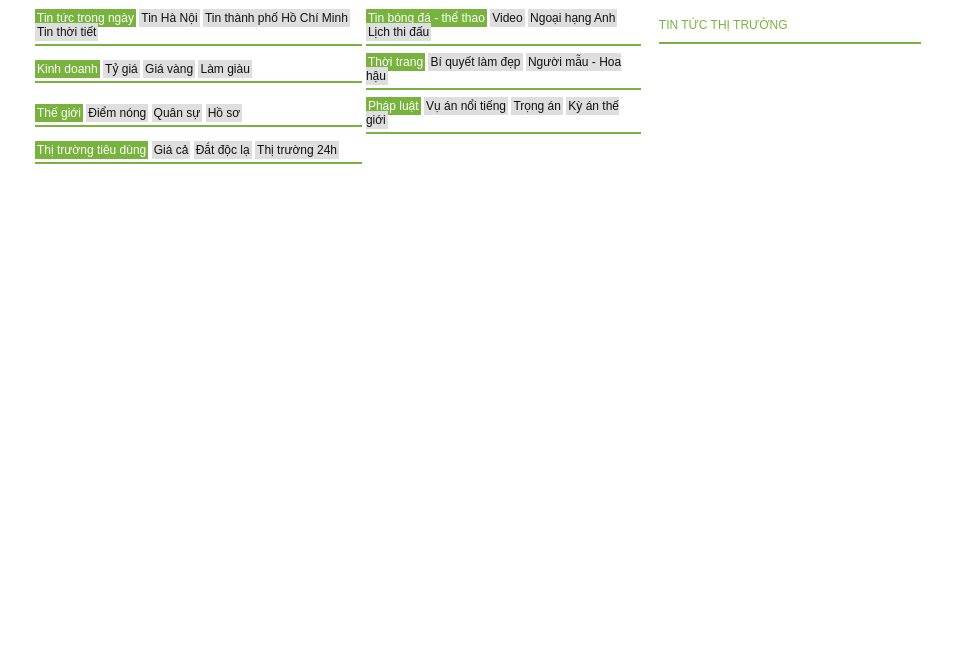
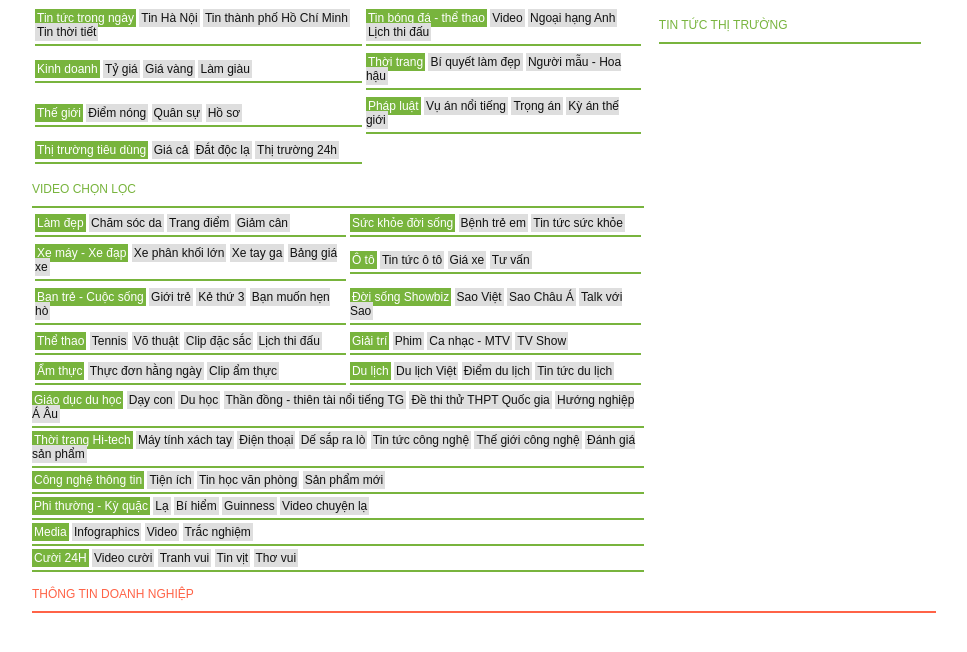
Before and after one commit to anhtu163/PTUDW2019_MagazineUDW, a PHP site: page /container.html in a window 1280 px wide. Shown: the top 652 px of the page, without its empty margins (156-1123 px from the left). Run offline with PHP 8.4, Linux system fonts and the light colour scheme.

Commit message:
update-container-ver-1.1

```diff
--- a/Container/container.html
+++ b/Container/container.html
@@ -79,14 +79,191 @@
               </span>
               <div class="lined"></div>
             </td>
-
           </tr>
         </table>
+        <div class="video-chon-loc">
+          <h2>Video chọn lọc</h2>
+          <div class="lined">
+          </div>
+        </div>
+        <table class = "tb-news">
+          <tr>
+            <td>
+                  <a href="#">Làm đẹp</a>
+                  <span>
+                    <a href="#">Chăm sóc da</a>
+                    <a href="#">Trang điểm</a>
+                    <a href="#">Giảm cân</a>
+                  </span>
+                  <div class="lined"></div>
+            </td>
+            <td>
+              <a href="#">Sức khỏe đời sống</a>
+              <span>
+                <a href="#">Bệnh trẻ em</a>
+                <a href="#">Tin tức sức khỏe</a>
+              </span>
+              <div class="lined"></div>
+            </td>
+          </tr>
+          <tr>
+            <td>
+              <a href="#">Xe máy - Xe đạp</a>
+              <span>
+                <a href="#">Xe phân khối lớn</a>
+                <a href="#">Xe tay ga</a>
+                <a href="#">Bảng giá xe</a>
+              </span>
+              <div class="lined"></div>
+            </td>
+            <td>
+              <a href="#">Ô tô</a>
+              <span>
+                <a href="#">Tin tức ô tô</a>
+                <a href="#">Giá xe</a>
+                <a href="#">Tư vấn</a>
+              </span>
+              <div class="lined"></div>
+            </td>
+          </tr>
+          <tr>
+            <td>
+              <a href="#">Bạn trẻ - Cuộc sống</a>
+              <span>
+                <a href="#">Giới trẻ</a>
+                <a href="#">Kẻ thứ 3</a>
+                <a href="#">Bạn muốn hẹn hò</a>
+              </span>
+              <div class="lined"></div>
+            </td>
+            <td>
+              <a href="#">Đời sống Showbiz</a>
+              <span>
+                <a href="#">Sao Việt</a>
+                <a href="#">Sao Châu Á</a>
+                <a href="#">Talk với Sao</a>
+              </span>
+              <div class="lined"></div>
+            </td>
+          </tr>
+          <tr>
+            <td>
+              <a href="#">Thể thao</a>
+              <span>
+                <a href="#">Tennis</a>
+                <a href="#">Võ thuật</a>
+                <a href="#">Clip đặc sắc</a>
+                <a href="#">Lịch thi đấu</a>
+              </span>
+              <div class="lined"></div>
+            </td>
+            <td>
+              <a href="#">Giải trí</a>
+              <span>
+                <a href="#">Phim</a>
+                <a href="#">Ca nhạc - MTV</a>
+                <a href="#">TV Show</a>
+              </span>
+              <div class="lined"></div>
+            </td>
+          </tr>
+          <tr>
+            <td>
+              <a href="#">Ẩm thực</a>
+              <span>
+                <a href="#">Thực đơn hằng ngày</a>
+                <a href="#">Clip ẩm thực</a>
+              </span>
+              <div class="lined"></div>
+            </td>
+            <td>
+              <a href="#">Du lịch</a>
+              <span>
+                <a href="#">Du lịch Việt</a>
+                <a href="#">Điểm du lịch</a>
+                <a href="#">Tin tức du lịch</a>
+              </span>
+              <div class="lined"></div>
+            </td>
+          </tr>
+
+        </table>
+        <div class="tb-news">
+          <a href="#">Giáo dục du học</a>
+          <span>
+            <a href="#">Dạy con</a>
+            <a href="#">Du học</a>
+            <a href="#">Thần đồng - thiên tài nổi tiếng TG</a>
+            <a href="#">Đề thi thử THPT Quốc gia</a>
+            <a href="#">Hướng nghiệp Á Âu</a>
+          </span>
+          <div class="lined"></div>
+        </div>
+        <div class="tb-news">
+          <a href="#">Thời trang Hi-tech</a>
+          <span>
+            <a href="#">Máy tính xách tay</a>
+            <a href="#">Điện thoại</a>
+            <a href="#">Dế sắp ra lò</a>
+            <a href="#">Tin tức công nghệ</a>
+            <a href="#">Thế giới công nghệ</a>
+            <a href="#">Đánh giá sản phẩm</a>
+          </span>
+          <div class="lined"></div>
+        </div>
+        <div class="tb-news">
+          <a href="#">Công nghệ thông tin</a>
+          <span>
+            <a href="#">Tiện ích</a>
+            <a href="#">Tin học văn phòng</a>
+            <a href="#">Sản phẩm mới</a>
+          </span>
+          <div class="lined"></div>
+        </div>
+        <div class="tb-news">
+          <a href="#">Phi thường - Kỳ quặc</a>
+          <span>
+            <a href="#">Lạ</a>
+            <a href="#">Bí hiểm</a>
+            <a href="#">Guinness</a>
+            <a href="#">Video chuyện lạ</a>
+          </span>
+          <div class="lined"></div>
+        </div>
+        <div class="tb-news">
+          <a href="#">Media</a>
+          <span>
+            <a href="#">Infographics</a>
+            <a href="#">Video</a>
+            <a href="#">Trắc nghiệm</a>
+          </span>
+          <div class="lined"></div>
+        </div>
+        <div class="tb-news">
+          <a href="#">Cười 24H</a>
+          <span>
+            <a href="#">Video cười</a>
+            <a href="#">Tranh vui</a>
+            <a href="#">Tin vịt</a>
+            <a href="#">Thơ vui</a>
+          </span>
+          <div class="lined"></div>
+        </div>
       </div>
       <div class="container-right">
         <h2>tin tức thị trường</h2>
         <div class="lined"></div>
       </div>
     </div>
+    <div class="thong-tin-doanh-nghiep">
+      <h2>Thông tin doanh nghiệp</h2>
+      <div class="lined2"></div>
+      <script type="text/javascript">
+        //Cập nhật sau, hiệu ứng chuyển động
+      </script>
+    </div>
   </body>
+  <footer>
+    <!--Cập nhật sau-->
+  </footer>
 </html>
--- a/Container/style-container.css
+++ b/Container/style-container.css
@@ -3,9 +3,12 @@
   font-weight: 300;
   font-size: 12px;
 }
+body{
+  padding: 0 180px;
+}
 .container{
  display: flex;
-padding: 0 180px;
+
 
 }
 .container .container-left{
@@ -15,6 +18,7 @@ padding: 0 180px;
   width: 100%;
 
 }
+
 .container .container-left .tb-news span a{
   color: #111;
   padding: 2px;
@@ -47,7 +51,7 @@ padding: 0 180px;
   padding: 0 15px;
 }
 
-.container .container-right h2{
+.container h2{
   text-transform: uppercase;
   color: #78B43D;
 }
@@ -56,3 +60,12 @@ padding: 0 180px;
   height: 2px;
   margin: 5px 0;
 }
+.lined2{
+  background: tomato;
+  height: 2px;
+  margin: 5px 0;
+}
+.thong-tin-doanh-nghiep h2{
+  text-transform: uppercase;
+  color: tomato;
+}
```
